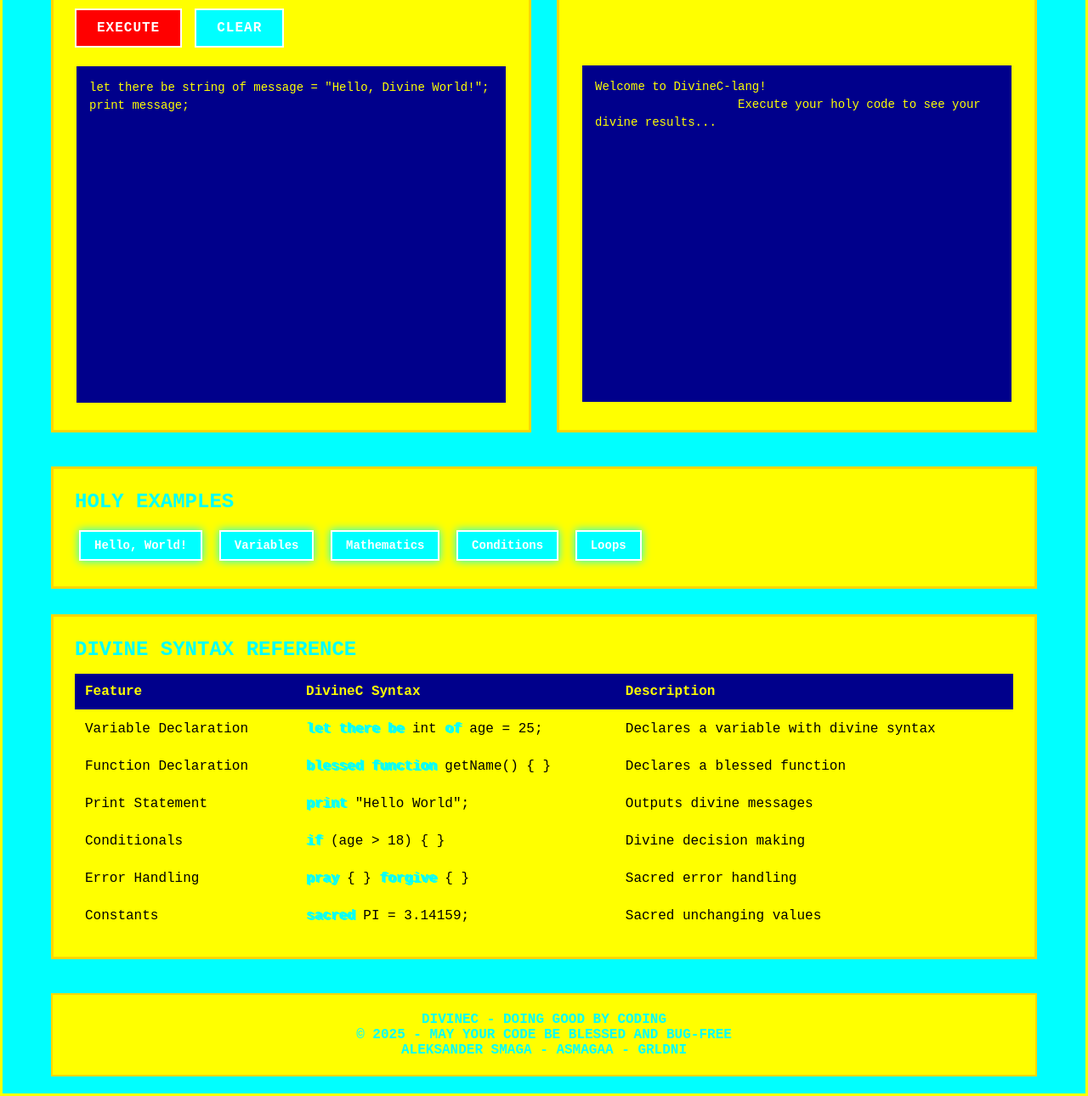
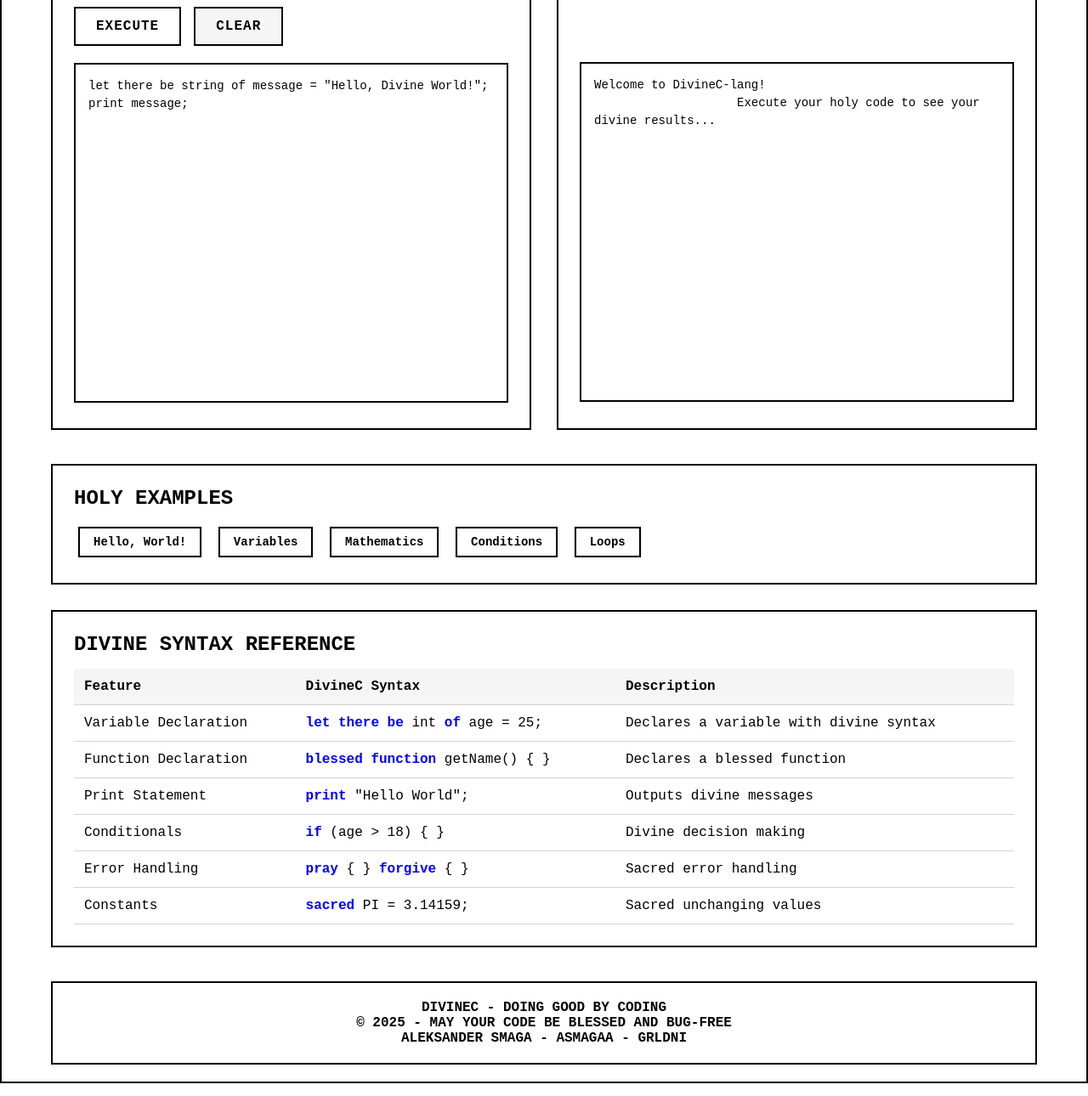
Before and after one commit to asmagaa/DivineC-lang, a plain HTML site: page index.html in a window 1280 px wide. Shown: the part 284-1574 px from the top of the page at 85% size. Drawn offline with Linux system fonts and the light colour scheme.

Commit message:
Update on css, less invasive design, clear and simple colors

```diff
--- a/style.css
+++ b/style.css
@@ -6,9 +6,9 @@
 
 body {
 	font-family: 'Courier New', 'Consolas', monospace;
-            background: cyan;
-            color: yellow;
-            border: yellow 3px solid;
+	background: white;
+	color: black;
+	border: black 2px solid;
 }
 
 .container {
@@ -19,18 +19,18 @@
 
 .header {
 	text-align: center;
-            color: yellow;
+	color: black;
 	margin-bottom: 40px;
-            border: 2px solid gold;
+	border: 2px solid black;
 	padding: 20px;
-            background: yellow;
+	background: white;
 }
 
 .header h1 {
 	font-size: 3.5em;
 	margin-bottom: 10px;
-            text-shadow: 3px 3px 0px red;
-            color: white;
+	text-shadow: 2px 2px 0px lightgray;
+	color: black;
 	font-family: 'Courier New', monospace;
 	font-weight: bolder;
 }
@@ -39,7 +39,7 @@
 	font-size: 1.3em;
 	font-weight: bold;
 	margin-bottom: 20px;
-            color: cyan;
+	color: black;
 	font-family: 'Courier New', monospace;
 }
 
@@ -51,22 +51,22 @@
 }
 
 .output-section {
-            background: yellow;
-            border: 3px solid gold;
+	background: white;
+	border: 2px solid black;
 	border-radius: 0;
 	padding: 25px;
 }
 
 .editor-section {
-            background: yellow;
-            border: 3px solid gold;
+	background: white;
+	border: 2px solid black;
 	border-radius: 0;
 	padding: 25px;
 }
 
 .section-title {
 	font-size: 1.5em;
-            color: cyan;
+	color: black;
 	font-weight: bolder;
 	margin-bottom: 15px;
 	font-weight: bold;
@@ -79,9 +79,9 @@
 	height: 400px;
 	font-family: 'Courier New', monospace;
 	font-size: 14px;
-            background: darkblue;
-            color: yellow;
-            border: 2px solid yellow;
+	background: white;
+	color: black;
+	border: 2px solid black;
 	border-radius: 0;
 	padding: 15px;
 	resize: none;
@@ -92,11 +92,11 @@
 .output-area {
 	width: 100%;
 	height: 400px;
-            background: darkblue;
-            color: yellow;
+	background: white;
+	color: black;
 	font-family: 'Courier New', monospace;
 	font-size: 14px;
-            border: 2px solid yellow;
+	border: 2px solid black;
 	border-radius: 0;
 	padding: 15px;
 	overflow-y: auto;
@@ -113,9 +113,9 @@
 
 .btn {
 	padding: 12px 24px;
-            background: red;
-            color: white;
-            border: 2px solid white;
+	background: white;
+	color: black;
+	border: 2px solid black;
 	border-radius: 0;
 	font-size: 16px;
 	font-weight: bold;
@@ -127,24 +127,24 @@
 }
 
 .btn:hover {
-            background: white;
-            color: gold;
-            box-shadow: 0 0 10px cyan;
+	background: black;
+	color: white;
+	box-shadow: 0 0 5px lightgray;
 }
 
 .btn:active {
-            background: yellow;
-            color: white;
+	background: lightgray;
+	color: black;
 }
 
 .btn-clear {
-            background: cyan;
-            color: white;
+	background: whitesmoke;
+	color: black;
 }
 
 .examples {
-            background: yellow;
-            border: 3px solid gold;
+	background: white;
+	border: 2px solid black;
 	border-radius: 0;
 	padding: 25px;
 }
@@ -153,27 +153,27 @@
 	display: inline-block;
 	margin: 5px;
 	padding: 8px 16px;
-            background: cyan;
-            border: 2px solid white;
+	background: white;
+	border: 2px solid black;
 	border-radius: 0;
-            box-shadow: 0 0 10px cyan;
+	box-shadow: 0 0 3px lightgray;
 	cursor: pointer;
 	transition: all 0.2s ease;
 	font-size: 14px;
-            color: white;
+	color: black;
 	font-family: 'Courier New', monospace;
 	font-weight: bold;
 }
 
 .example-btn:hover {
-            background: white;
-            color: gold;
-            box-shadow: 0 0 5px yellow;
+	background: black;
+	color: white;
+	box-shadow: 0 0 5px lightgray;
 }
 
 .syntax-highlight {
-            background: yellow;
-            border: 3px solid gold;
+	background: white;
+	border: 2px solid black;
 	border-radius: 0;
 	padding: 25px;
 	margin-top: 30px;
@@ -189,33 +189,33 @@
 .syntax-table td {
 	padding: 12px;
 	text-align: left;
-            border-bottom: 2px solid yellow;
+	border-bottom: 1px solid lightgray;
 	color: black;
 	font-family: 'Courier New', monospace;
 }
 
 .syntax-table th {
-            background: darkblue;
+	background: whitesmoke;
 	font-weight: bold;
-            color: yellow;
+	color: black;
 }
 
 .keyword {
-            color: cyan;
+	color: blue;
 	font-weight: bold;
-            text-shadow: 2px 1px 0 cyan;
+	text-shadow: none;
 }
 
 .footer {
 	text-align: center;
-            color: cyan;
+	color: black;
 	margin-top: 40px;
 	padding: 20px;
 	text-transform: uppercase;
 	font-weight: bolder;
-            border: 2px solid gold;
+	border: 2px solid black;
 	font-family: 'Courier New', monospace;
-            background: yellow;
+	background: white;
 }
 
 @media (max-width: 768px) {
```
Lines whose indentation alone changed are shown as unchanged.
